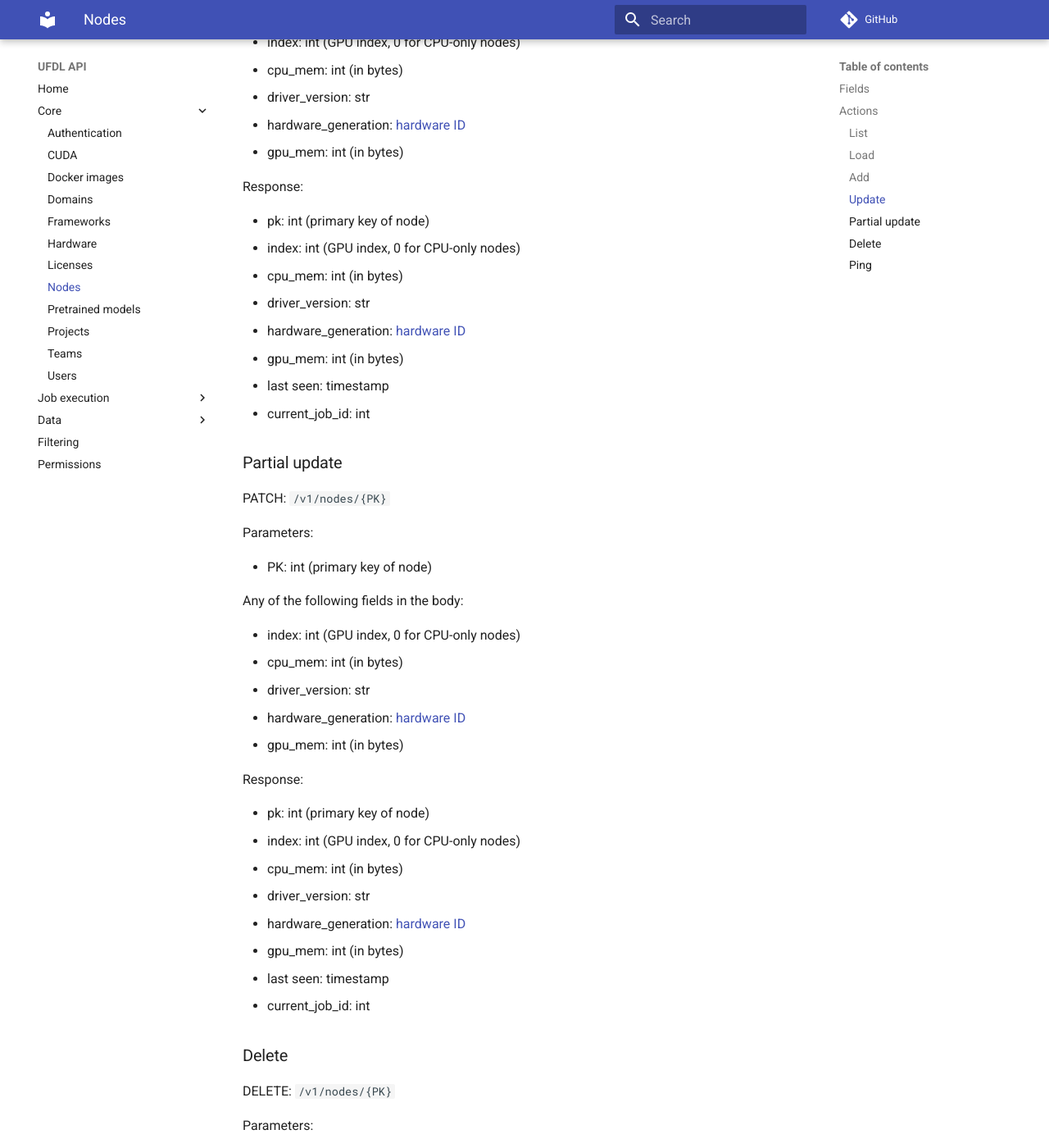
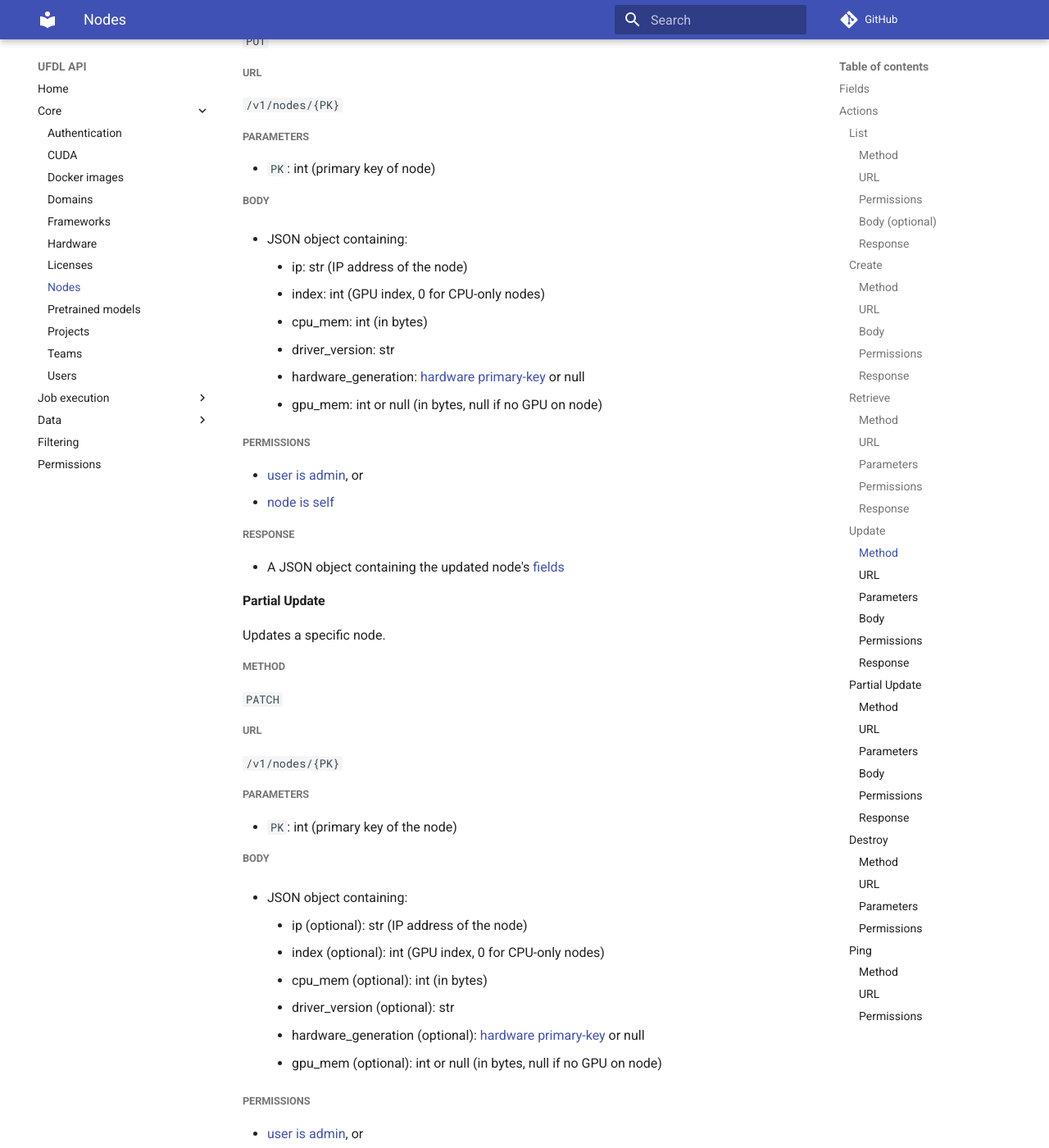
Before and after one commit to waikato-ufdl/ufdl-api, an MkDocs documentation site: the page built from docs/nodes.md, in a window 1280 px wide and 1400 px high, scrolled down 2487 px. Shown: the whole window at 82% size. Built offline with MkDocs 1.6.1 and Material for MkDocs 9.7.7, drawn with Linux system fonts in a browser that asks for light colours; comment, search, counter and statistics services are not loaded; some of the changed text lies outside the part shown.

Commit message:
Updated nodes.

```diff
--- a/docs/nodes.md
+++ b/docs/nodes.md
@@ -1,149 +1,214 @@
 Contains information about the registered worker nodes.
+
+Some actions require the user performing the action to be acting on behalf of a node. This is indicated by
+including the `Node-Id` header in the request headers, set to the primary-key of the node.
+
 
 # Fields
 
 Available fields:
 
+  * pk: int
+  * ip: str (IP address of the node)
   * index: int (GPU index, 0 for CPU-only nodes)
   * cpu_mem: int (in bytes)
   * driver_version: str
-  * hardware_generation: [hardware ID](hardware.md)
-  * gpu_mem: int (in bytes)
-  * last seen: timestamp
-  * current_job_id: int
+  * hardware_generation: [hardware primary-key](hardware.md#fields) or null
+  * gpu_mem: int or null (in bytes, null if no GPU on node)
+  * last seen: timestamp or null
+  * current_job: [job primary-key](jobs.md#fields) or null
 
 # Actions
 
-## List
+### List
 
-POST: `/v1/nodes/list`
+Lists the nodes present on the server.
 
-Body (optional): [filter specification](filtering.md)
+#### Method
 
-Response:
+`POST`
 
-  * array of
+#### URL
 
-    * pk: int (primary key of node)
+`/v1/nodes/list`
+
+#### Permissions
+
+  * [user is authenticated](permissions.md#isauthenticated)
+
+#### Body (optional)
+
+  * [filter specification](filtering.md)
+
+#### Response
+
+  * A JSON array of objects containing each node's [fields](#fields)
+
+
+### Create
+
+Creates a new node.
+
+#### Method
+
+`POST`
+
+#### URL
+
+`/v1/nodes/create`
+
+#### Body
+
+  * ip: str (IP address of the node)
+  * index: int (GPU index, 0 for CPU-only nodes)
+  * cpu_mem: int (in bytes)
+  * driver_version: str
+  * hardware_generation: [hardware primary-key](hardware.md#fields) or null
+  * gpu_mem: int or null (in bytes, null if no GPU on node)
+
+#### Permissions
+
+  * [user is authenticated](permissions.md#isauthenticated)
+
+#### Response
+
+  * A JSON object containing the newly-created node's [fields](#fields)
+
+
+### Retrieve
+
+Gets the information about a specific node.
+
+#### Method
+
+`GET`
+
+#### URL
+
+`/v1/nodes/{PK}`
+
+#### Parameters
+
+  * `PK`: int (primary key of the node)
+
+#### Permissions
+
+  * [user is authenticated](permissions.md#isauthenticated)
+
+#### Response
+
+  * A JSON object containing the node's [fields](#fields)
+
+
+### Update
+
+Updates a specific node.
+
+#### Method
+
+`PUT`
+
+#### URL
+
+`/v1/nodes/{PK}`
+
+#### Parameters
+
+  * `PK`: int (primary key of node)
+
+#### Body
+
+  * JSON object containing:
+
+    * ip: str (IP address of the node)
     * index: int (GPU index, 0 for CPU-only nodes)
     * cpu_mem: int (in bytes)
     * driver_version: str
-    * hardware_generation: [hardware ID](hardware.md)
-    * gpu_mem: int (in bytes)
-    * last seen: timestamp
-    * current_job_id: int
+    * hardware_generation: [hardware primary-key](hardware.md#fields) or null
+    * gpu_mem: int or null (in bytes, null if no GPU on node)
+
+#### Permissions
+
+  * [user is admin](permissions.md#isadminuser), or
+  * [node is self](permissions.md#nodeisself)
+
+#### Response
+
+  * A JSON object containing the updated node's [fields](#fields)
 
 
-## Load
+### Partial Update
 
-GET: `/v1/nodes/{PK}`
+Updates a specific node.
 
-Parameters:
+#### Method
 
-  * PK: int (primary key of node)
+`PATCH`
 
-Response:
+#### URL
 
-  * pk: int (primary key of node)
-  * index: int (GPU index, 0 for CPU-only nodes)
-  * cpu_mem: int (in bytes)
-  * driver_version: str
-  * hardware_generation: [hardware ID](hardware.md)
-  * gpu_mem: int (in bytes)
-  * last seen: timestamp
-  * current_job_id: int
+`/v1/nodes/{PK}`
 
-## Add
+#### Parameters
 
-POST: `/v1/nodes/create`
+  * `PK`: int (primary key of the node)
 
-Body:
+#### Body
 
-  * index: int (GPU index, 0 for CPU-only nodes)
-  * cpu_mem: int (in bytes)
-  * driver_version: str
-  * hardware_generation: [hardware ID](hardware.md)
-  * gpu_mem: int (in bytes)
+  * JSON object containing:
 
-Response:
+    * ip (optional): str (IP address of the node)
+    * index (optional): int (GPU index, 0 for CPU-only nodes)
+    * cpu_mem (optional): int (in bytes)
+    * driver_version (optional): str
+    * hardware_generation (optional): [hardware primary-key](hardware.md#fields) or null
+    * gpu_mem (optional): int or null (in bytes, null if no GPU on node)
 
-  * pk: int (primary key of node)
-  * index: int (GPU index, 0 for CPU-only nodes)
-  * cpu_mem: int (in bytes)
-  * driver_version: str
-  * hardware_generation: [hardware ID](hardware.md)
-  * gpu_mem: int (in bytes)
-  * last seen: timestamp
-  * current_job_id: int
+#### Permissions
 
-## Update
+  * [user is admin](permissions.md#isadminuser), or
+  * [node is self](permissions.md#nodeisself)
 
-PUT: `/v1/nodes/{PK}`
+#### Response
 
-Parameters:
-
-  * PK: int (primary key of node)
-
-Body:
-
-  * index: int (GPU index, 0 for CPU-only nodes)
-  * cpu_mem: int (in bytes)
-  * driver_version: str
-  * hardware_generation: [hardware ID](hardware.md)
-  * gpu_mem: int (in bytes)
-
-Response:
-
-  * pk: int (primary key of node)
-  * index: int (GPU index, 0 for CPU-only nodes)
-  * cpu_mem: int (in bytes)
-  * driver_version: str
-  * hardware_generation: [hardware ID](hardware.md)
-  * gpu_mem: int (in bytes)
-  * last seen: timestamp
-  * current_job_id: int
-
-## Partial update
-
-PATCH: `/v1/nodes/{PK}`
-
-Parameters:
-
-  * PK: int (primary key of node)
-
-Any of the following fields in the body:
-
-  * index: int (GPU index, 0 for CPU-only nodes)
-  * cpu_mem: int (in bytes)
-  * driver_version: str
-  * hardware_generation: [hardware ID](hardware.md)
-  * gpu_mem: int (in bytes)
-
-Response:
-
-  * pk: int (primary key of node)
-  * index: int (GPU index, 0 for CPU-only nodes)
-  * cpu_mem: int (in bytes)
-  * driver_version: str
-  * hardware_generation: [hardware ID](hardware.md)
-  * gpu_mem: int (in bytes)
-  * last seen: timestamp
-  * current_job_id: int
+  * A JSON object containing the updated node's [fields](#fields)
 
 
-## Delete
+### Destroy
 
-DELETE: `/v1/nodes/{PK}`
+Deletes a node from the server.
 
-Parameters:
+#### Method
 
-  * PK: int (primary key of node)
+`DELETE`
+
+#### URL
+
+`/v1/nodes/{PK}`
+
+#### Parameters
+
+  * `PK`: int (primary key of the node)
+
+#### Permissions
+
+  * [user is admin](permissions.md#isadminuser), or
+  * [node is self](permissions.md#nodeisself)
 
 
-## Ping
+### Ping
 
-GET: `/v1/nodes/ping`
+#### Method
 
-Response: None
+`GET`
+
+#### URL
+
+`/v1/nodes/ping`
+
+#### Permissions
+
+  * [user is admin](permissions.md#isadminuser), or
+  * [user is node](permissions.md#isnode)
 
 **Note:** Just simple no-op to reestablish connection after long-running tasks.
```
